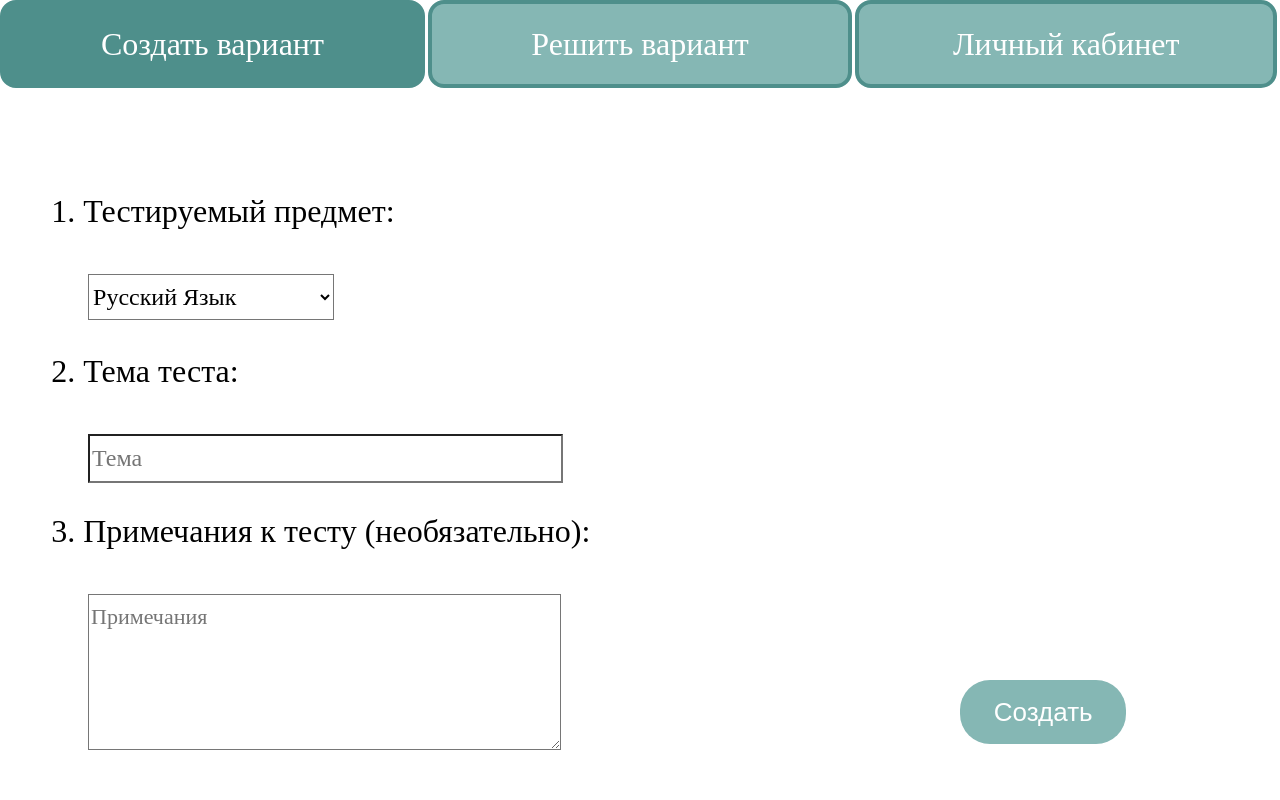
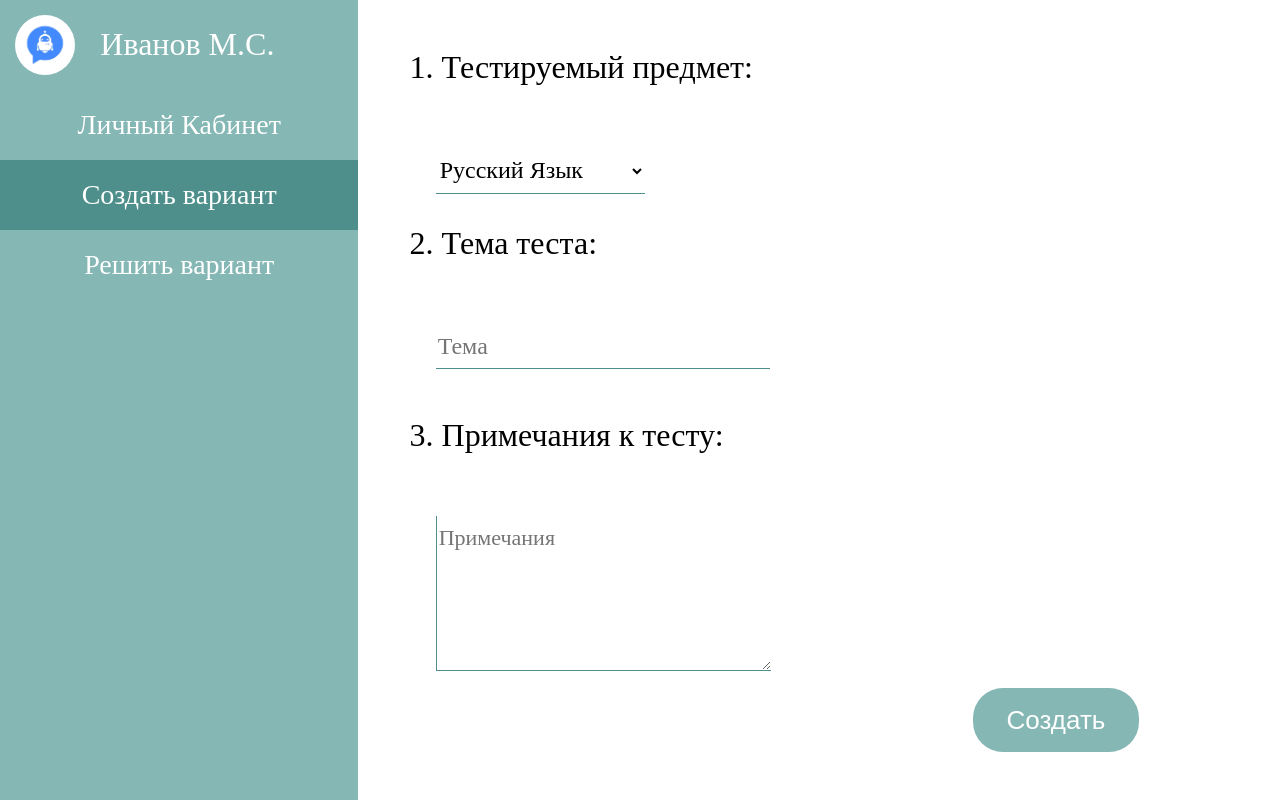
Before and after one commit to Mrjoulin/tester, a plain HTML site: page templates/menu.html in a window 1280 px wide. Both pictures are taken after a click on the button "Создать вариант". Drawn offline with Linux system fonts and the light colour scheme.

Commit message:
Edit menu screen

```diff
--- a/templates/css/menu.css
+++ b/templates/css/menu.css
@@ -1,45 +1,36 @@
-/* Создать вариант */
-
-#create-window-button {
+.left-sidebar {
     position: absolute;
-    width: 33.2%;
-    height: 11%;
+    width: 28%;
+    height: 100%;
     left: 0px;
     top: 0px;
-    background: #4E8F8B;
-    border-radius: 16px;
-    border: 4px solid #4E8F8B;
-    box-sizing: border-box;
+
+    background: #85B7B4;
+
+}
+
+#avatar {
+    position:absolute;
+    width: 60px;
+    height: 60px;
+    left: 15px;
+    top: 15px;
+    border-radius: 50%;
+}
+
+#user-name {
+    position:absolute;
+    width: 100%;
+    height: 24px;
+    left: 28%;
+    top: 0px;
 
     font-family: Montserrat;
     font-style: normal;
     font-weight: 500;
     font-size: 32px;
     line-height: 39px;
-    align-items: center;
-    text-align: center;
-
-    color: #FFFFFF;
-
-}
-/* Решить вариант */
-#solve-window-button {
-
-    position: absolute;
-    width: 33.2%;
-    height: 11%;
-    left: 33.4%;
-    top: 0px;
-    background: #85B7B4;
-    border-radius: 16px;
-    border: 4px solid #4E8F8B;
-    box-sizing: border-box;
-
-    font-family: Montserrat;
-    font-style: normal;
-    font-weight: 500;
-    font-size: 32px;
-    line-height: 39px;
+    display: flex;
     align-items: center;
     text-align: center;
 
@@ -49,20 +40,62 @@
 /* Личный Кабинет */
 #personal-area-window-button {
     position: absolute;
-    width: 33%;
-    height: 11%;
-    left: 66.8%;
-    top: 0px;;
-    background: #85B7B4;
-    border-radius: 16px;
-    border: 4px solid #4E8F8B;
-    box-sizing: border-box;
+    width: 100%;
+    height: 70px;
+    left: 0px;
+    top: 90px;
+    background: #4E8F8B;
+    border: 0px;
 
     font-family: Montserrat;
     font-style: normal;
     font-weight: 500;
-    font-size: 32px;
-    line-height: 39px;
+    font-size: 28px;
+    line-height: 34px;
+    align-items: center;
+    text-align: center;
+
+    color: #FFFFFF;
+
+}
+
+/* Создать вариант */
+#create-window-button {
+    position: absolute;
+    width: 100%;
+    height: 70px;
+    left: 0px;
+    top: 160px;
+    background: #85B7B4;
+    border: 0px;
+
+
+    font-family: Montserrat;
+    font-style: normal;
+    font-weight: 500;
+    font-size: 28px;
+    line-height: 34px;
+    align-items: center;
+    text-align: center;
+
+    color: #FFFFFF;
+}
+
+/* Решить вариант */
+#solve-window-button {
+    position: absolute;
+    width: 100%;
+    height: 70px;
+    left: 0px;
+    top: 230px;
+    background: #85B7B4;
+    border: 0px;
+
+    font-family: Montserrat;
+    font-style: normal;
+    font-weight: 500;
+    font-size: 28px;
+    line-height: 34px;
     align-items: center;
     text-align: center;
 
@@ -75,7 +108,7 @@
     font-weight: 500;
     font-size: 32px;
     line-height: 39px;
-    display: flex;
+    display: none;
     align-items: center;
 
     color: #000000;
@@ -83,19 +116,23 @@
 
 #question-1 {
     position: absolute;
-    width: 96%;
+    width: 68%;
     height: 22%;
-    left: 4%;
-    top: 20%;
+    left: 32%;
+    top: 2%;
 }
 
 #subject {
     position: absolute;
-    width: 20%;
+    width: 24%;
     height: 26%;
     left: 3%;
-    top: 65%;
+    top: 75%;
     background: #FFFFFF;
+    border-left: 0px;
+    border-right: 0px;
+    border-top: 0px;
+    border-bottom: solid #4E8F8B 1.5px;
 
     font-family: Montserrat;
     font-style: normal;
@@ -108,12 +145,16 @@
 
 #other-subject {
     position: absolute;
-    width: 20%;
-    height: 21%;
-    left: 26%;
-    top: 65%;
+    width: 24%;
+    height: 23.2%;
+    left: 30%;
+    top: 75%;
     background: #FFFFFF;
     display: none;
+    border-left: 0px;
+    border-right: 0px;
+    border-top: 0px;
+    border-bottom: solid #4E8F8B 1.5px;
 
     font-family: Montserrat;
     font-style: normal;
@@ -125,19 +166,24 @@
 
 #question-2 {
     position: absolute;
-    width: 96%;
+    width: 68%;
     height: 22%;
-    left: 4%;
-    top: 40%;
+    left: 32%;
+    top: 24%;
 }
+
 
 #theme {
     position: absolute;
     width: 38%;
     height: 24%;
     left: 3%;
-    top: 65%;
+    top: 75%;
     background: #FFFFFF;
+    border-left: 0px;
+    border-right: 0px;
+    border-top: 0px;
+    border-bottom: solid #4E8F8B 1.5px;
 
     font-family: Montserrat;
     font-style: normal;
@@ -150,10 +196,10 @@
 
 #question-3 {
     position: absolute;
-    width: 96%;
+    width: 68%;
     height: 22%;
-    left: 4%;
-    top: 60%;
+    left: 32%;
+    top: 48%;
 }
 
 #comment {
@@ -161,8 +207,12 @@
     width: 38%;
     height: 85%;
     left: 3%;
-    top: 65%;
+    top: 75%;
     background: #FFFFFF;
+    border-left: solid #4E8F8B 1.5px;
+    border-right: 0px;
+    border-top: 0px;
+    border-bottom: solid #4E8F8B 1.5px;
 
     font-family: Montserrat;
     font-style: normal;
@@ -177,8 +227,8 @@
     position:absolute;
     width: 13%;
     height: 8%;
-    left: 75%;
-    top: 85%;
+    left: 76%;
+    top: 86%;
 
     border: 0px;
     font-size: 26px;
@@ -202,19 +252,23 @@
 
 #option-text {
     position: absolute;
-    width: 40%;
+    width: 72%;
     height: 22%;
-    left: 4%;
-    top: 15%;
+    left: 28%;
+    top: 2%;
     text-align: center;
 }
 
 #option {
     position: absolute;
-    width: 38%;
+    width: 54%;
     height: 7%;
-    left: 6%;
-    top: 38%;
+    left: 37%;
+    top: 30%;
+    border-left: 0px;
+    border-right: 0px;
+    border-top: 0px;
+    border-bottom: solid #4E8F8B 1.5px;
 
     font-family: Montserrat;
     font-style: normal;
@@ -227,10 +281,10 @@
 
 #option-info {
     position: absolute;
-    width: 70%;
+    width: 57%;
     height: 40%;
-    left: 6%;
-    top: 48%;
+    left: 34%;
+    top: 44%;
 
     font-family: Montserrat;
     font-style: normal;
@@ -244,8 +298,8 @@
     position:absolute;
     width: 13%;
     height: 8%;
-    left: 75%;
-    top: 85%;
+    left: 76%;
+    top: 86%;
 
     border: 0px;
     font-size: 26px;
@@ -261,7 +315,7 @@
     font-weight: 500;
     font-size: 32px;
     line-height: 39px;
-    display: none;
+    display: block;
     align-items: center;
 
     color: #000000;
--- a/templates/js/menu.js
+++ b/templates/js/menu.js
@@ -50,7 +50,8 @@ function find_option(){
     /* Search in DB*/
     info = document.getElementById('option-info')
     if (text === '12345678') {
-        info.textContent = 'Учитель: Таковата Такая Такововна\nТема: Строение многоклеточных организмов\nПримечания: сложный тест, вам п***ц, если решите хотя бы 5 заданий поставлю,так\nи быть, 5.'
+        info.textContent = 'Учитель: Таковата Такая Такововна\nТема: Строение многоклеточных организмов\nПримечания: сложный тест, вам п***ц, если решите хотя бы 5 заданий\nпоставлю,так и быть, 5.'
+        /* ограничение по символам 325 */
     } else {
         info.textContent = ''
     }
--- a/templates/menu.html
+++ b/templates/menu.html
@@ -6,16 +6,20 @@
     <title>Меню | Приложение-тестировщик</title>
 </head>
 <body>
-    <div class="header">
+    <div class="left-sidebar">
+        <img src="../photos/avatar.jpg" id="avatar"/>
+        <p id="user-name">Иванов М.С.</p>
+        <nav id="navigation">
+            <button id="personal-area-window-button" onclick="change_window('personal-area')">
+                Личный Кабинет
+            </button>
             <button id="create-window-button" onclick="change_window('create')">
                 Создать вариант
             </button>
             <button id="solve-window-button" onclick="change_window('solve')">
                 Решить вариант
             </button>
-        <button id="personal-area-window-button" onclick="change_window('personal-area')">
-            Личный кабинет
-        </button>
+        </nav>
     </div>
     <div id="create">
         <div id="question-1">
@@ -34,12 +38,15 @@
             </select>
             <input type="text" id="other-subject" placeholder="Название предмета">
         </div>
+
         <div id="question-2">
             <p>2. Тема теста:</p>
+            <div id="theme-box">
                 <input type="text" id="theme" placeholder="Тема">
             </div>
+        </div>
         <div id="question-3">
-            <p>3. Примечания к тесту (необязательно):</p>
+            <p>3. Примечания к тесту:</p>
             <textarea id="comment" placeholder="Примечания"></textarea>
         </div>
         <a href="./create.html">
```
Also changed, not shown: photos/avatar.jpg (added). Lines whose indentation alone changed are shown as unchanged.
